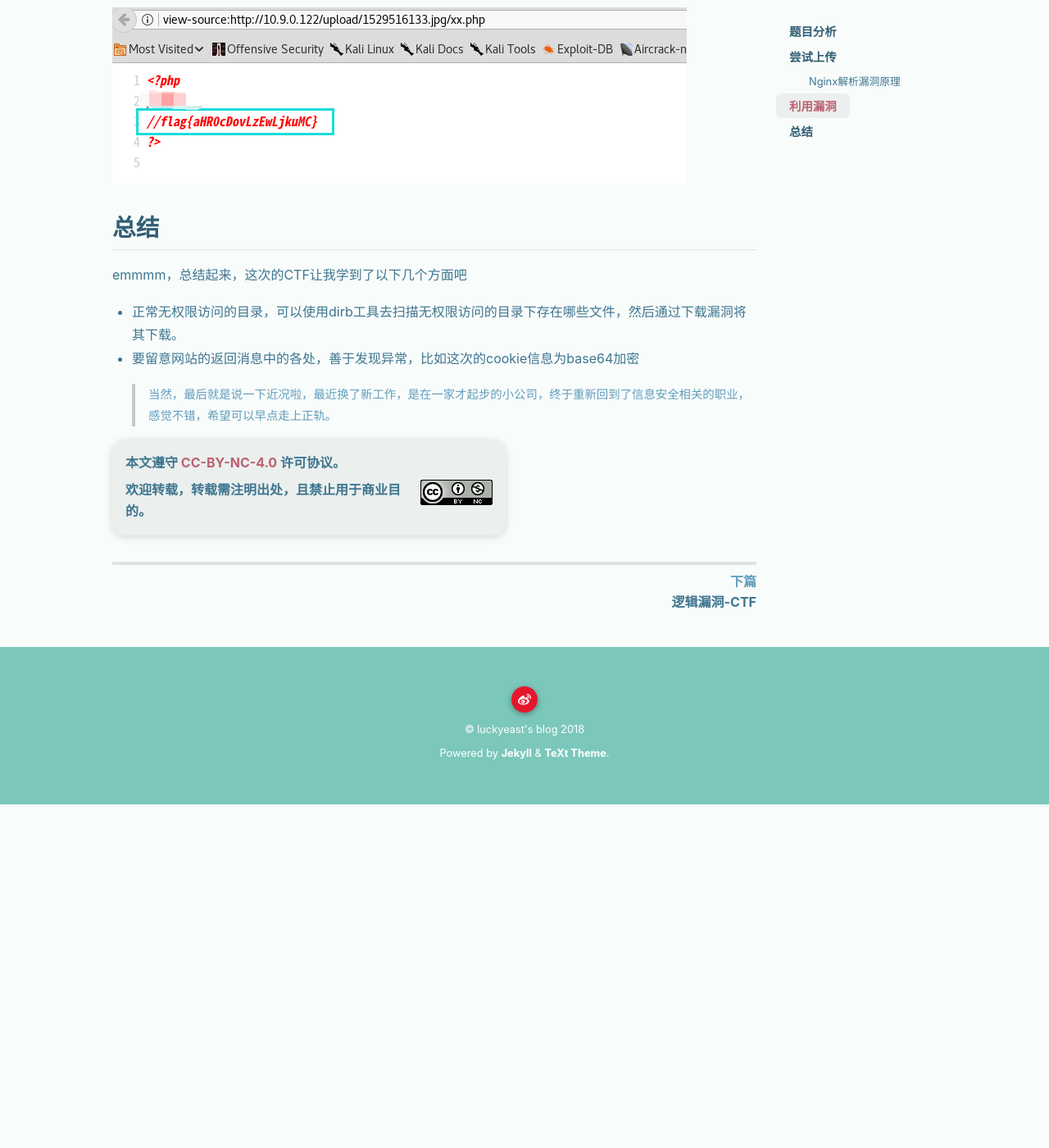
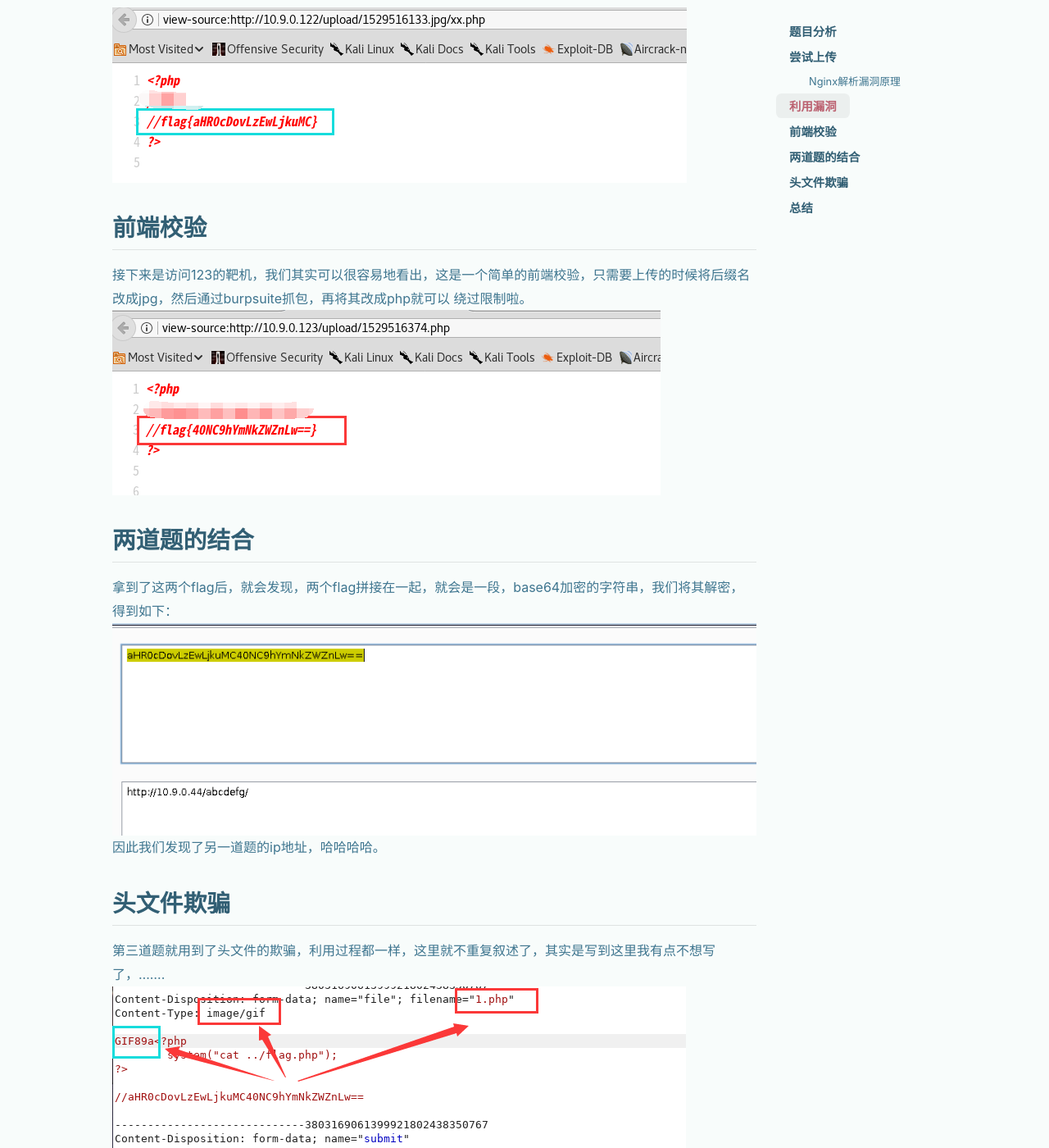
Before and after one commit to xingruidong95/xingruidong95.github.io, a Jekyll site: the page built from _posts/2018-07-16-任意文件上传.md, in a window 1280 px wide and 1400 px high, scrolled down 3629 px. Shown: the whole window at 82% size. Built offline with Jekyll 4.4.1, drawn with Linux system fonts in a browser that asks for light colours; nearby versions of some CDN libraries; before the commit the page ends 4610 px from its top, so only the background shows below that; some of the changed text lies outside the part shown.

Commit message:
Update 2018-07-16-任意文件上传.md

````diff
--- a/_posts/2018-07-16-任意文件上传.md
+++ b/_posts/2018-07-16-任意文件上传.md
@@ -57,11 +57,27 @@ tags: CTF
 ```
 ![6](/xingruidong95.github.io/photo/ry9.png)
 
+## 前端校验
+接下来是访问123的靶机，我们其实可以很容易地看出，这是一个简单的前端校验，只需要上传的时候将后缀名改成jpg，然后通过burpsuite抓包，再将其改成php就可以
+绕过限制啦。
+![7](/xingruidong95.github.io/photo/ry15.png)
+
+## 两道题的结合
+拿到了这两个flag后，就会发现，两个flag拼接在一起，就会是一段，base64加密的字符串，我们将其解密，得到如下：
+![8](/xingruidong95.github.io/photo/ry16.png)
+因此我们发现了另一道题的ip地址，哈哈哈哈。
+
+## 头文件欺骗
+第三道题就用到了头文件的欺骗，利用过程都一样，这里就不重复叙述了，其实是写到这里我有点不想写了，.......
+![9](/xingruidong95.github.io/photo/ry19.png)
 
 
 ## 总结
 emmmm，总结起来，这次的CTF让我学到了以下几个方面吧
 
-- 正常无权限访问的目录，可以使用dirb工具去扫描无权限访问的目录下存在哪些文件，然后通过下载漏洞将其下载。
-- 要留意网站的返回消息中的各处，善于发现异常，比如这次的cookie信息为base64加密
-> 当然，最后就是说一下近况啦，最近换了新工作，是在一家才起步的小公司，终于重新回到了信息安全相关的职业，感觉不错，希望可以早点走上正轨。
+- Nginx解析漏洞的条件，版本是有限制的
+- 关于php代码的编写
+- 文件的头文件欺骗
+
+> emmmm，前天赌球，压了十块钱比利时2:0英格兰，结果赢了，翻了12倍，啊哈哈哈，简直美滋滋，第一次赌球。。。然后昨天的世界杯决赛，并没有押中，看着大家的
+4:2，翻了18倍，简直羡慕，不过，权当娱乐，啊哈哈哈哈。
````
